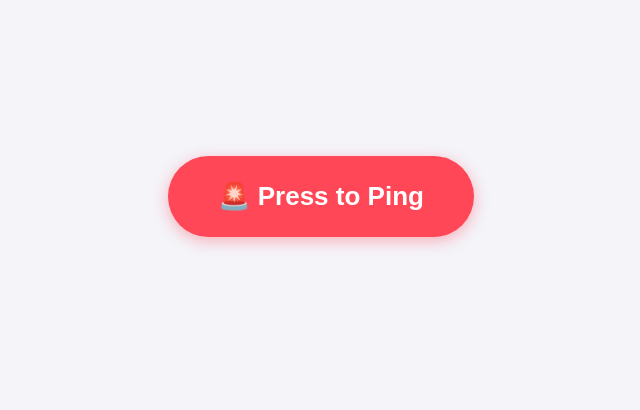
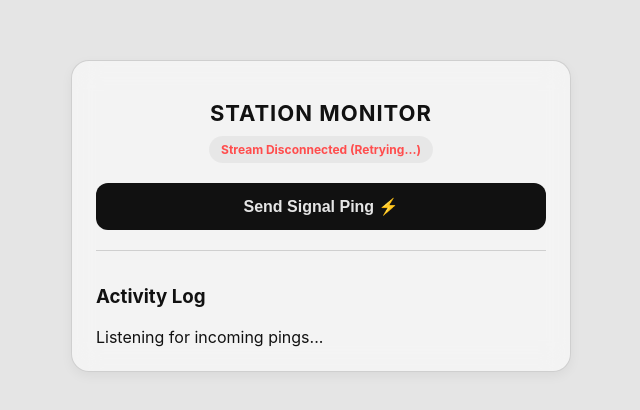
Before and after one commit to quizboxquizzes-a11y/iphone-x-ping-app, a website: page public/index.html in a window 1280 px wide. Shown: the part 204-614 px from the top of the page, without its empty margins (319-959 px from the left). Drawn offline with Linux system fonts and the light colour scheme; no server answers.

Commit message:
Update index.html

```diff
--- a/public/index.html
+++ b/public/index.html
@@ -3,30 +3,187 @@
 <head>
     <meta charset="UTF-8">
     <meta name="viewport" content="width=device-width, initial-scale=1.0">
-    <title>iPhone X Remote Button</title>
+    <title>Station Control | Admin Monitor</title>
     <style>
-        body { font-family: Arial, sans-serif; display: flex; justify-content: center; align-items: center; height: 100vh; background-color: #f4f4f9; margin: 0; }
-        .btn { padding: 25px 50px; font-size: 26px; font-weight: bold; color: white; background-color: #ff4757; border: none; border-radius: 50px; cursor: pointer; box-shadow: 0 4px 15px rgba(255, 71, 87, 0.4); transition: transform 0.1s; user-select: none; }
-        .btn:active { transform: scale(0.95); }
+        /* ---------- TEMPLATE THEME VARIABLES ---------- */
+        :root {
+            --bg: #e5e5e5;
+            --text: #111;
+            --glass: rgba(255, 255, 255, 0.55);
+            --glass-border: rgba(0, 0, 0, 0.15);
+            --button-bg: rgba(0, 0, 0, 0.05);
+            --accent: #ff4d4d;
+        }
+
+        @media (prefers-color-scheme: dark) {
+            :root {
+                --bg: #111;
+                --text: #f5f5f5;
+                --glass: rgba(30, 30, 30, 0.55);
+                --glass-border: rgba(255, 255, 255, 0.15);
+                --button-bg: rgba(255, 255, 255, 0.08);
+            }
+        }
+
+        body {
+            margin: 0;
+            background: var(--bg);
+            font-family: "Inter", -apple-system, sans-serif;
+            color: var(--text);
+            padding: 20px;
+            min-height: 100vh;
+            display: flex;
+            flex-direction: column;
+            align-items: center;
+            justify-content: center;
+        }
+
+        .container {
+            width: 100%;
+            max-width: 500px;
+        }
+
+        .card {
+            background: var(--glass);
+            backdrop-filter: blur(14px);
+            border: 1px solid var(--glass-border);
+            border-radius: 18px;
+            padding: 24px;
+            text-align: center;
+            box-shadow: 0 4px 12px rgba(0,0,0,0.05);
+        }
+
+        h1 {
+            font-size: 22px;
+            margin-bottom: 10px;
+            text-transform: uppercase;
+            letter-spacing: 1px;
+        }
+
+        .status-badge {
+            display: inline-block;
+            padding: 6px 12px;
+            border-radius: 20px;
+            font-size: 12px;
+            font-weight: bold;
+            background: rgba(0, 0, 0, 0.05);
+            margin-bottom: 20px;
+        }
+
+        .connected { color: #2ecc71; }
+        .disconnected { color: var(--accent); }
+
+        .btn-ping {
+            width: 100%;
+            padding: 14px;
+            background: var(--text);
+            color: var(--bg);
+            border: none;
+            border-radius: 12px;
+            font-weight: 700;
+            font-size: 16px;
+            cursor: pointer;
+            transition: transform 0.1s, opacity 0.2s;
+        }
+
+        .btn-ping:active {
+            transform: scale(0.98);
+        }
+
+        .log-container {
+            margin-top: 20px;
+            max-height: 200px;
+            overflow-y: auto;
+            text-align: left;
+            border-top: 1px solid var(--glass-border);
+            padding-top: 15px;
+        }
+
+        .log-entry {
+            font-size: 14px;
+            padding: 8px;
+            background: var(--button-bg);
+            border-radius: 6px;
+            margin-bottom: 8px;
+            animation: fadeIn 0.3s ease;
+        }
+
+        @keyframes fadeIn {
+            from { opacity: 0; transform: translateY(-5px); }
+            to { opacity: 1; transform: translateY(0); }
+        }
     </style>
 </head>
 <body>
 
-    <button class="btn" id="pingBtn">🚨 Press to Ping</button>
+<div class="container">
+    <div class="card">
+        <h1>Station Monitor</h1>
+        <div id="status" class="status-badge disconnected">Connecting to stream...</div>
 
-    <script>
-        document.getElementById('pingBtn').addEventListener('click', async () => {
-            const serverUrl = 'https://iphone-x-ping-app.onrender.com/';
+        <button class="btn-ping" onclick="triggerPing()">Send Signal Ping ⚡</button>
 
-            try {
-                const response = await fetch(serverUrl, { method: 'POST' });
-                if (response.ok) {
-                    console.log('Ping successfully transmitted!');
-                }
-            } catch (error) {
-                console.error('Error sending ping:', error);
+        <div class="log-container">
+            <h3>Activity Log</h3>
+            <div id="log">Listening for incoming pings...</div>
+        </div>
+    </div>
+</div>
+
+<script>
+    // Automatically uses the current website domain (works perfectly when deployed on Render)
+    const SERVER_URL = window.location.origin;
+
+    const statusBadge = document.getElementById('status');
+    const logContainer = document.getElementById('log');
+
+    // 1. Establish live connection to server streaming events
+    const eventSource = new EventSource(`${SERVER_URL}/api/stream`);
+
+    eventSource.onopen = () => {
+        statusBadge.textContent = "Live Stream Connected";
+        statusBadge.className = "status-badge connected";
+    };
+
+    eventSource.onerror = () => {
+        statusBadge.textContent = "Stream Disconnected (Retrying...)";
+        statusBadge.className = "status-badge disconnected";
+    };
+
+    // 2. Listen for incoming pings broadcasted from the server
+    eventSource.onmessage = (event) => {
+        const data = JSON.parse(event.data);
+
+        // Skip heartbeat messages
+        if (data.connected) return;
+
+        if (data.alert) {
+            // Add a new ping record into the visual interface log
+            const entry = document.createElement('div');
+            entry.className = 'log-entry';
+            entry.innerHTML = `🚨 <strong>Ping Received!</strong> Broadcasted at ${data.time}`;
+
+            // Clear placeholder text on first real item
+            if (logContainer.textContent === 'Listening for incoming pings...') {
+                logContainer.innerHTML = '';
             }
-        });
-    </script>
+
+            logContainer.insertBefore(entry, logContainer.firstChild);
+        }
+    };
+
+    // 3. Helper function to test fire a POST request back to your server
+    async function triggerPing() {
+        try {
+            await fetch(`${SERVER_URL}/api/ping`, {
+                method: 'POST',
+                headers: { 'Content-Type': 'application/json' }
+            });
+        } catch (error) {
+            console.error("Failed to fire ping:", error);
+        }
+    }
+</script>
+
 </body>
 </html>
```
